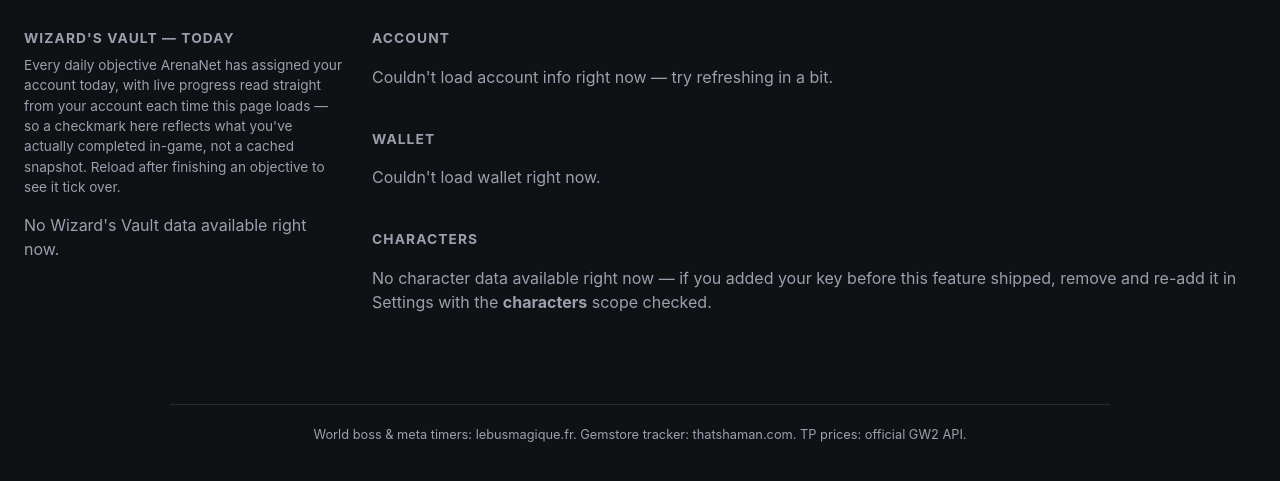
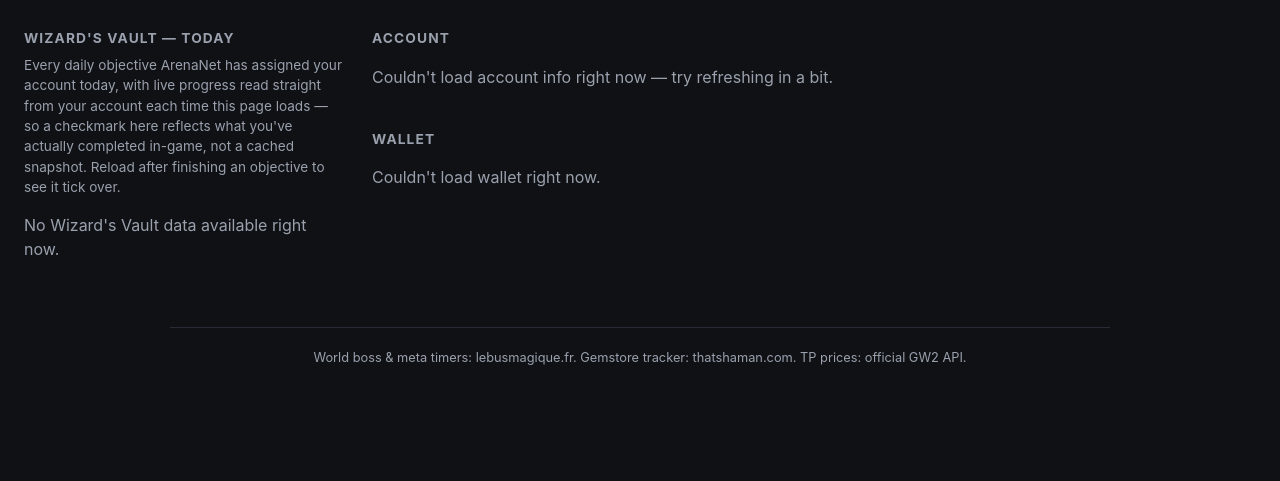
Before and after one commit to Revanito/gw2-ops-board, a FastAPI app: template app/templates/dashboard.html in a window 1280 px wide. Shown: the part 66-547 px from the top of the page. Run offline with FastAPI, Linux system fonts and the light colour scheme; the template is opened without the code that fills it, so the values that code supplies are empty; parts of the project's set-up code (start-up, migrations or seed data) failed here and were passed over.

Commit message:
Move Characters to its own page; widen Material Storage grid
Characters gets its own /characters page and nav tab instead of living
inside the Dashboard's main column.

Material Storage tiles were truncating most item names ("Head of ...",
"Mushro..."); widened the grid (150px -> 230px min column) and made the
page full-bleed (new generic .wide-bleed/.wide-content, for pages that
want more room than the centered 980px column but don't need a sidebar).

Co-Authored-By: Claude Sonnet 5 <noreply@anthropic.com>

```diff
--- a/app/main.py
+++ b/app/main.py
@@ -278,18 +278,34 @@ async def dashboard(request: Request):
         return RedirectResponse("/settings?error=your saved key couldn't be read, please re-add it")
 
     # Independent calls, run concurrently rather than one after another -
-    # this was previously the main reason the dashboard felt like it hung,
-    # especially fetch_characters() on accounts with several characters.
-    account, wallet, vault, characters = await asyncio.gather(
+    # this was previously the main reason the dashboard felt like it hung.
+    account, wallet, vault = await asyncio.gather(
         _safe(gw2_api.fetch_account(api_key), None, "fetch_account", user["discord_id"]),
         _safe(gw2_api.fetch_wallet(api_key), [], "fetch_wallet", user["discord_id"]),
         _safe(gw2_api.fetch_wizards_vault_daily(api_key), None, "fetch_wizards_vault_daily", user["discord_id"]),
-        _safe(gw2_api.fetch_characters(api_key), [], "fetch_characters", user["discord_id"]),
     )
 
     return templates.TemplateResponse("dashboard.html", {
-        "request": request, "user": user, "account": account, "wallet": wallet,
-        "vault": vault, "characters": characters,
+        "request": request, "user": user, "account": account, "wallet": wallet, "vault": vault,
+    })
+
+
+@app.get("/characters")
+async def characters_page(request: Request):
+    user = current_user(request)
+    if not user:
+        return RedirectResponse("/login")
+    if not user["encrypted_api_key"]:
+        return RedirectResponse("/settings?error=add your GW2 API key first")
+
+    api_key = decrypt(user["encrypted_api_key"])
+    if not api_key:
+        return RedirectResponse("/settings?error=your saved key couldn't be read, please re-add it")
+
+    characters = await _safe(gw2_api.fetch_characters(api_key), [], "fetch_characters", user["discord_id"])
+
+    return templates.TemplateResponse("characters.html", {
+        "request": request, "user": user, "characters": characters,
     })
 
 
--- a/app/static/style.css
+++ b/app/static/style.css
@@ -345,12 +345,20 @@ button.secondary, .btn.secondary { background: transparent; border: 1px solid va
 .char-crafting { display: flex; flex-wrap: wrap; gap: 6px; margin-top: 8px; }
 .craft-badge { background: var(--bg); border: 1px solid var(--border); border-radius: 6px; padding: 2px 8px; font-size: 0.78rem; color: var(--text-dim); }
 
+/* --- Generic full-bleed wide content, for pages with no sidebar that still
+   want more room than the centered 980px .wrap column --- */
+.wide-bleed {
+  width: 100vw; margin-left: calc(50% - 50vw); margin-right: calc(50% - 50vw);
+  padding: 0 24px; box-sizing: border-box;
+}
+.wide-content { max-width: 1360px; margin: 0 auto; }
+
 .material-category { margin-bottom: 28px; }
 .material-category h3 {
   font-size: 0.8rem; text-transform: uppercase; letter-spacing: 0.06em;
   color: var(--accent-dim); margin: 0 0 10px; font-weight: 700;
 }
-.material-grid { display: grid; grid-template-columns: repeat(auto-fill, minmax(150px, 1fr)); gap: 8px; }
+.material-grid { display: grid; grid-template-columns: repeat(auto-fill, minmax(230px, 1fr)); gap: 8px; }
 .material-item {
   display: flex; align-items: center; gap: 8px;
   background: var(--bg-card); border: 1px solid var(--border); border-radius: 8px;
@@ -358,4 +366,4 @@ button.secondary, .btn.secondary { background: transparent; border: 1px solid va
 }
 .material-item img { width: 24px; height: 24px; border-radius: 4px; flex-shrink: 0; }
 .mi-count { font-weight: 700; flex-shrink: 0; }
-.mi-name { color: var(--text-dim); font-size: 0.82rem; white-space: nowrap; overflow: hidden; text-overflow: ellipsis; }
+.mi-name { color: var(--text-dim); font-size: 0.82rem; }
--- a/app/templates/base.html
+++ b/app/templates/base.html
@@ -17,6 +17,7 @@
       <a class="tab{{ ' active' if request.url.path == '/market' }}" href="/market">Market</a>
       {% if user %}
         <a class="tab{{ ' active' if request.url.path == '/dashboard' }}" href="/dashboard">Dashboard</a>
+        <a class="tab{{ ' active' if request.url.path == '/characters' }}" href="/characters">Characters</a>
         <a class="tab{{ ' active' if request.url.path == '/materials' }}" href="/materials">Materials</a>
         <a class="tab{{ ' active' if request.url.path == '/settings' }}" href="/settings">Settings</a>
         <a class="tab" href="/logout">Logout ({{ user["username"] }})</a>
--- a/app/templates/dashboard.html
+++ b/app/templates/dashboard.html
@@ -78,35 +78,6 @@
           <p class="dim">Couldn't load wallet right now.</p>
         {% endif %}
       </section>
-
-      <section>
-        <h2>Characters</h2>
-        {% if characters %}
-          <div class="character-grid">
-            {% for c in characters %}
-            <div class="character-card">
-              <div class="char-name">{{ c.name }}</div>
-              <div class="dim">{{ c.race }} {{ c.profession }}</div>
-              <div class="char-level">Level {{ c.level }}</div>
-              {% if c.specialization %}
-              <div class="char-spec">
-                {% if c.specialization_icon %}<img src="{{ c.specialization_icon }}" alt="">{% endif %}
-                <span>{{ c.specialization }}</span>
-              </div>
-              {% endif %}
-              {% if c.crafting %}
-              <div class="char-crafting">
-                {% for d in c.crafting %}<span class="craft-badge">{{ d.discipline }} {{ d.rating }}</span>{% endfor %}
-              </div>
-              {% endif %}
-            </div>
-            {% endfor %}
-          </div>
-        {% else %}
-          <p class="dim">No character data available right now &mdash; if you added your key before this
-          feature shipped, remove and re-add it in Settings with the <strong>characters</strong> scope checked.</p>
-        {% endif %}
-      </section>
     </div>
   </div>
 </div>
--- a/app/templates/materials.html
+++ b/app/templates/materials.html
@@ -2,6 +2,8 @@
 {% block title %}Material Storage — GW2 Ops Board{% endblock %}
 {% block content %}
 
+<div class="wide-bleed">
+  <div class="wide-content">
     <section>
       <h2>Material Storage</h2>
       <p class="section-sub">
@@ -30,5 +32,7 @@
         <strong>inventories</strong> scope checked.</p>
       {% endif %}
     </section>
+  </div>
+</div>
 
 {% endblock %}
```
Also changed, not shown: app/templates/characters.html (added, +35 -0 lines). Lines whose indentation alone changed are shown as unchanged.
